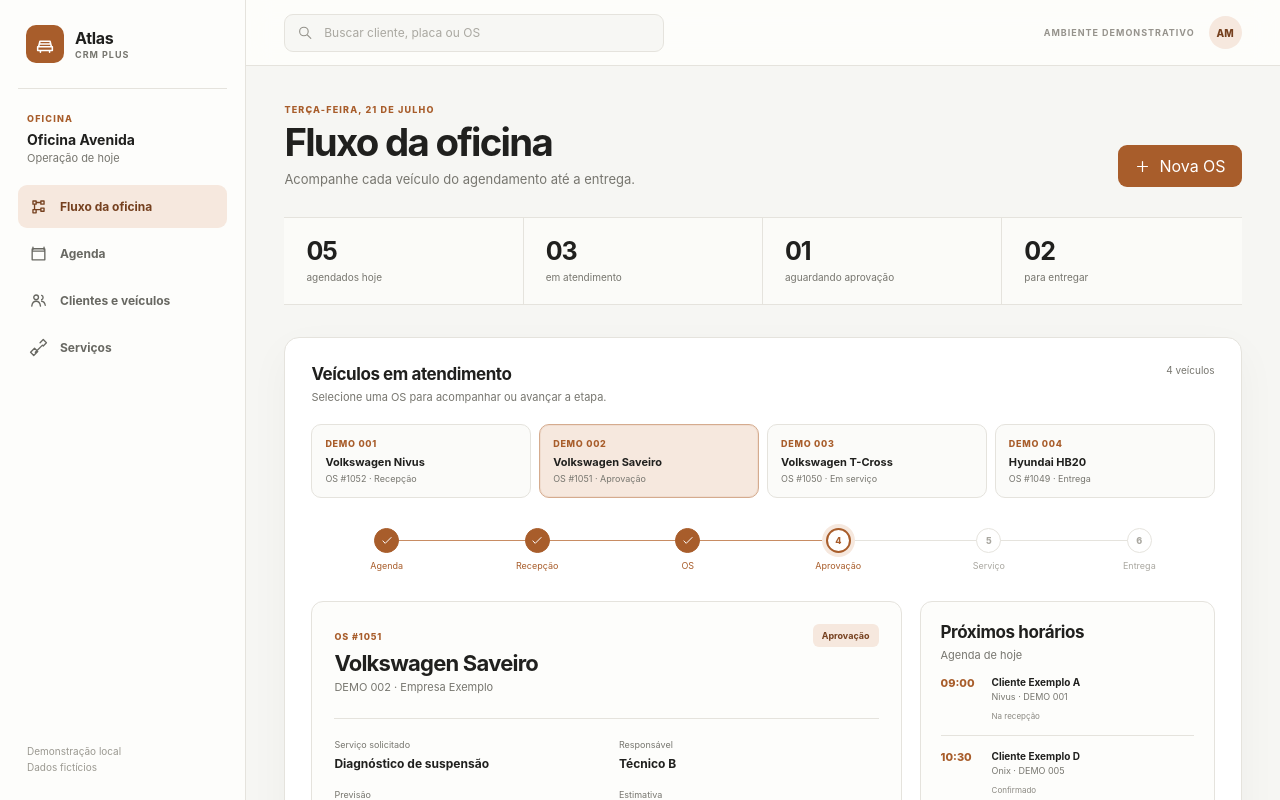
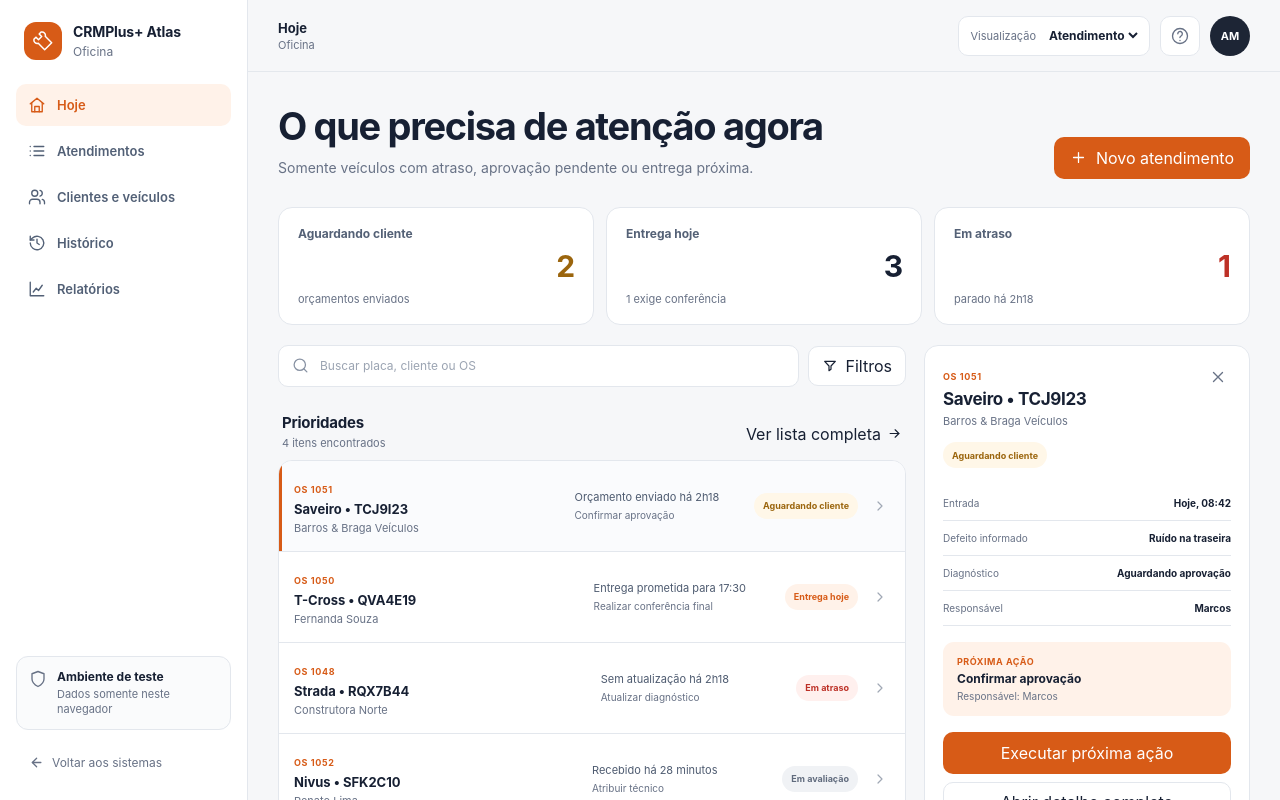
Before and after one commit to aruanmf446-hub/crmplus, a Next.js app: page /sistemas/atlas in a window 1280 px wide. Shown: the top 800 px of the page. Built offline with nearby package versions, Linux system fonts and the light colour scheme.

Commit message:
refactor: route all products to the new role-based workspace

```diff
--- a/components/WorkspaceRouter.tsx
+++ b/components/WorkspaceRouter.tsx
@@ -1,19 +1,7 @@
 import type { Product } from "@/lib/apps";
 import type { Workspace } from "@/lib/workspaces";
-import { AppWorkspace } from "./AppWorkspace";
-import { AresWorkspace } from "./workspaces/ares/AresWorkspace";
-import { ArtemisWorkspace } from "./workspaces/artemis";
-import { AtlasWorkspace } from "./workspaces/atlas";
-import { HerculesWorkspace } from "./workspaces/hercules/HerculesWorkspace";
-import { PandoraWorkspace } from "./workspaces/pandora/PandoraWorkspace";
-import { PoseidonWorkspace } from "./workspaces/poseidon/PoseidonWorkspace";
+import { RedesignedWorkspace } from "./workspaces/redesign/RedesignedWorkspace";
 
-export function WorkspaceRouter({ product, workspace }: { product: Product; workspace: Workspace }) {
-  if (product.slug === "atlas") return <AtlasWorkspace />;
-  if (product.slug === "artemis") return <ArtemisWorkspace />;
-  if (product.slug === "poseidon") return <PoseidonWorkspace />;
-  if (product.slug === "hercules") return <HerculesWorkspace />;
-  if (product.slug === "pandora") return <PandoraWorkspace />;
-  if (product.slug === "ares") return <AresWorkspace />;
-  return <AppWorkspace product={product} workspace={workspace} />;
+export function WorkspaceRouter({ product }: { product: Product; workspace: Workspace }) {
+  return <RedesignedWorkspace product={product} />;
 }
```
